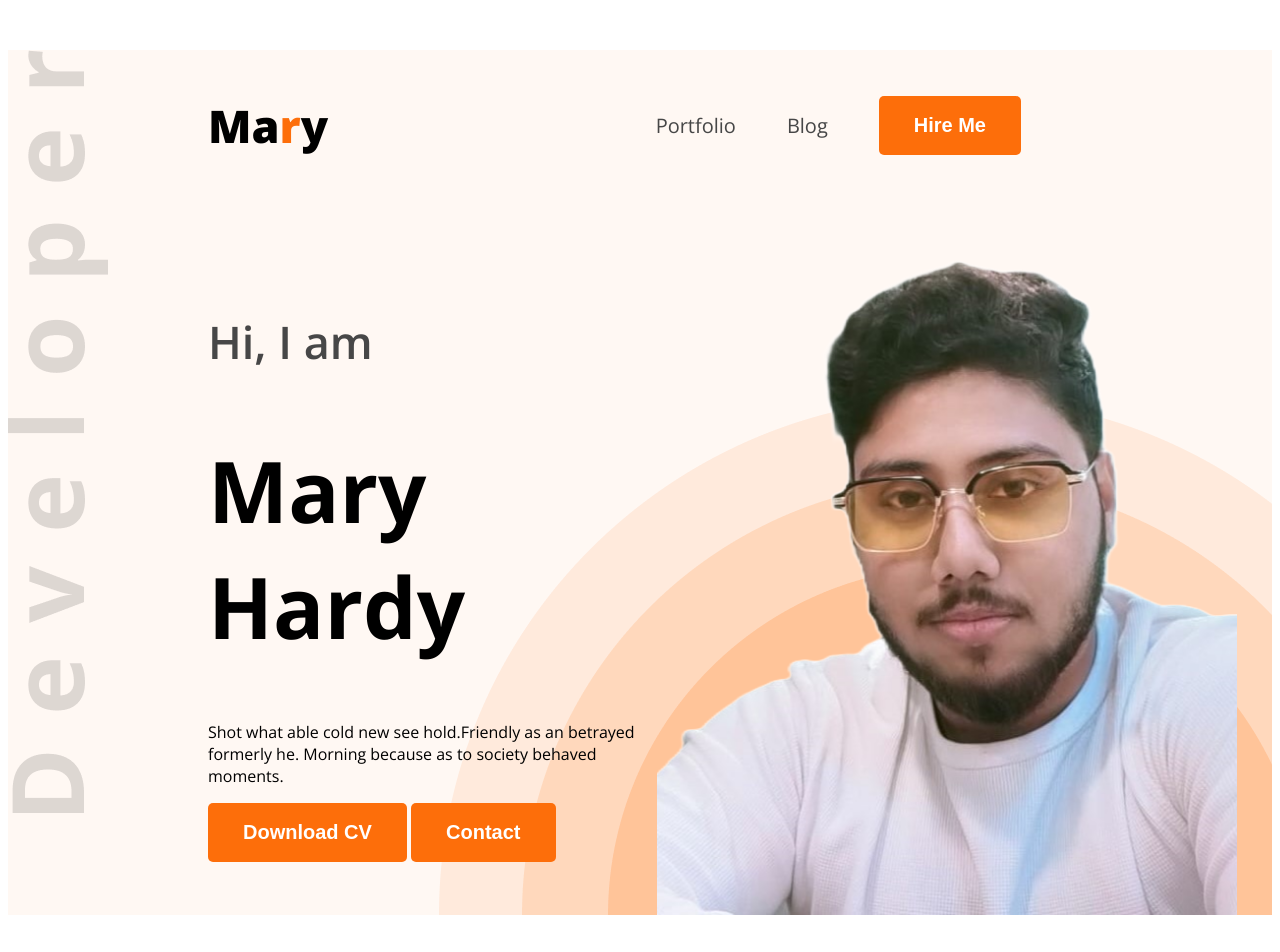
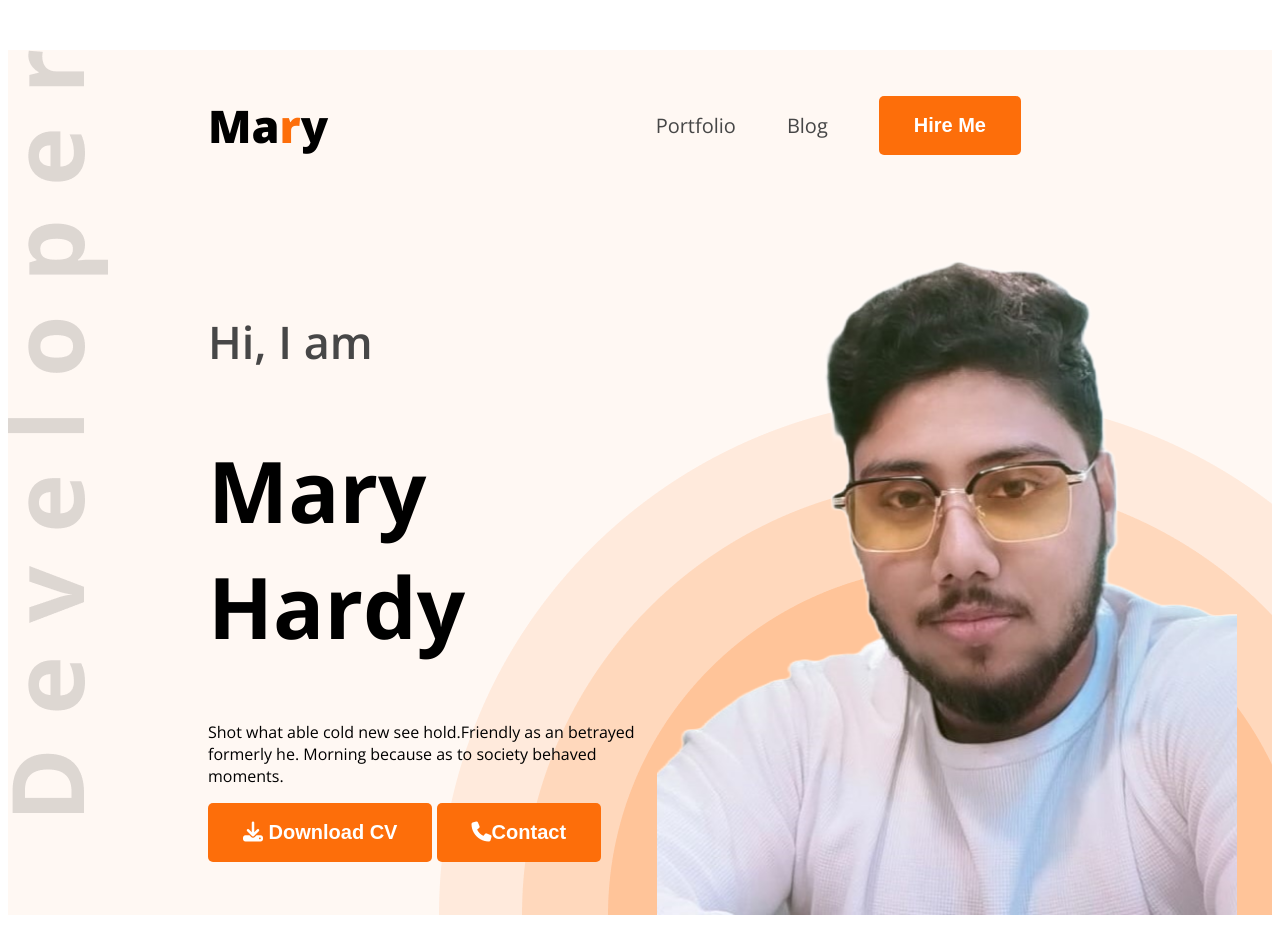
Before and after one commit to Tamimul009/web-dev-portfolio, a plain HTML site: page index.html in a window 1280 px wide. Shown: the top 952 px of the page. Drawn offline with nearby package versions, Linux system fonts and the light colour scheme.

Commit message:
font added

```diff
--- a/index.html
+++ b/index.html
@@ -10,6 +10,7 @@
     <link href="https://fonts.googleapis.com/css2?family=Open+Sans:ital,wght@0,300..800;1,300..800&display=swap"
         rel="stylesheet">
     <link rel="stylesheet" href="style/portfolio.css">
+    <script src="https://kit.fontawesome.com/9dcc35e345.js" crossorigin="anonymous"></script>
 </head>
 
 <body class="open-sans-normal">
@@ -28,8 +29,9 @@
                 <h1 class="banner-tittle">Mary Hardy</h1>
                 <p class="banner-description">Shot what able cold new see hold.Friendly as an betrayed
                     formerly he. Morning because as to society behaved moments.</p>
-                    <button class="btn-primary">Download CV</button>
-                    <button class="btn-primary">Contact</button>
+                    <button class="btn-primary"><i class="fa-solid fa-download"></i>
+                        Download CV</button>
+                    <button class="btn-primary"><i class="fa-solid fa-phone"></i>Contact</button>
                 </div>
             <img class="banner-profile-pic" src="images/WhatsApp Image 2024-02-16 at 00.55.02_d189a462.png" alt="">
         </div>
@@ -157,7 +159,7 @@
                 </div>
             </div>
             <div class="text-center resume-download-cv">
-                <button class="btn-primary">Download CV</button>
+                <button class="btn-primary"><i class="fa-solid fa-download"></i>Download CV</button>
             </div>
          </section>
     </main>
```
